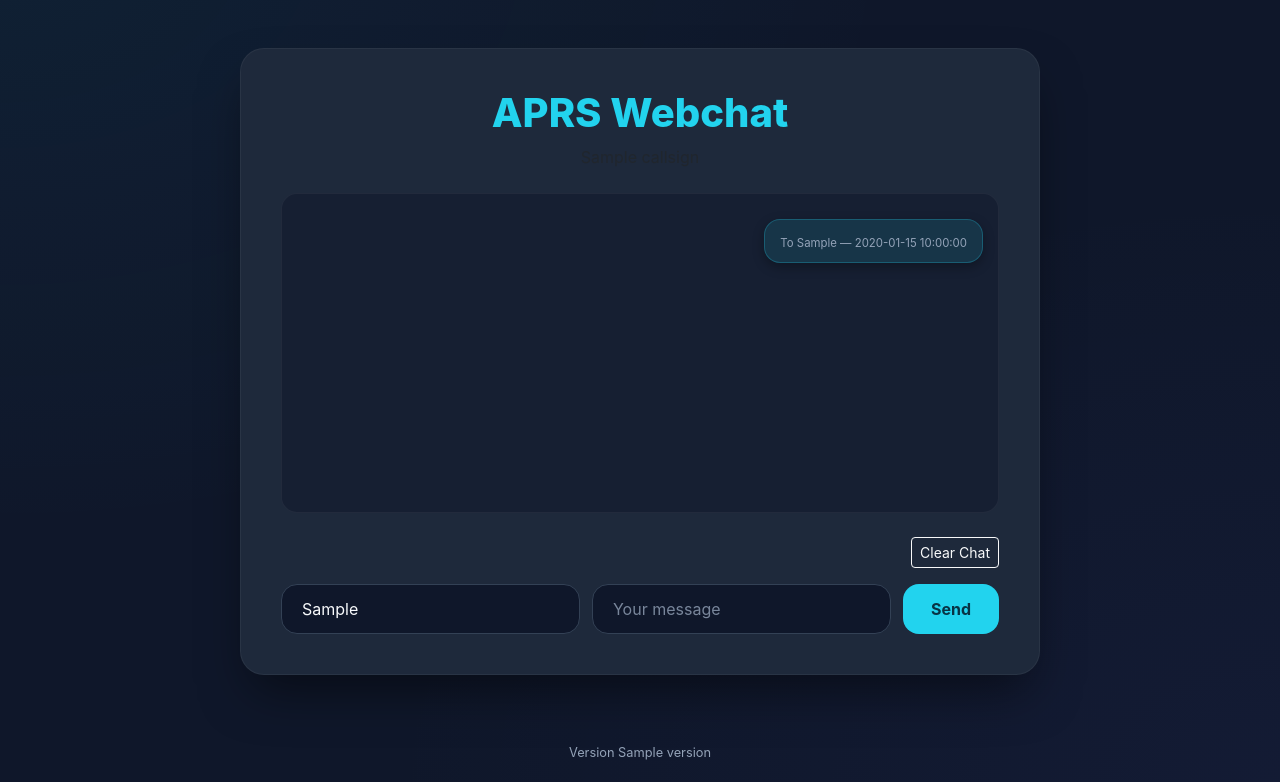
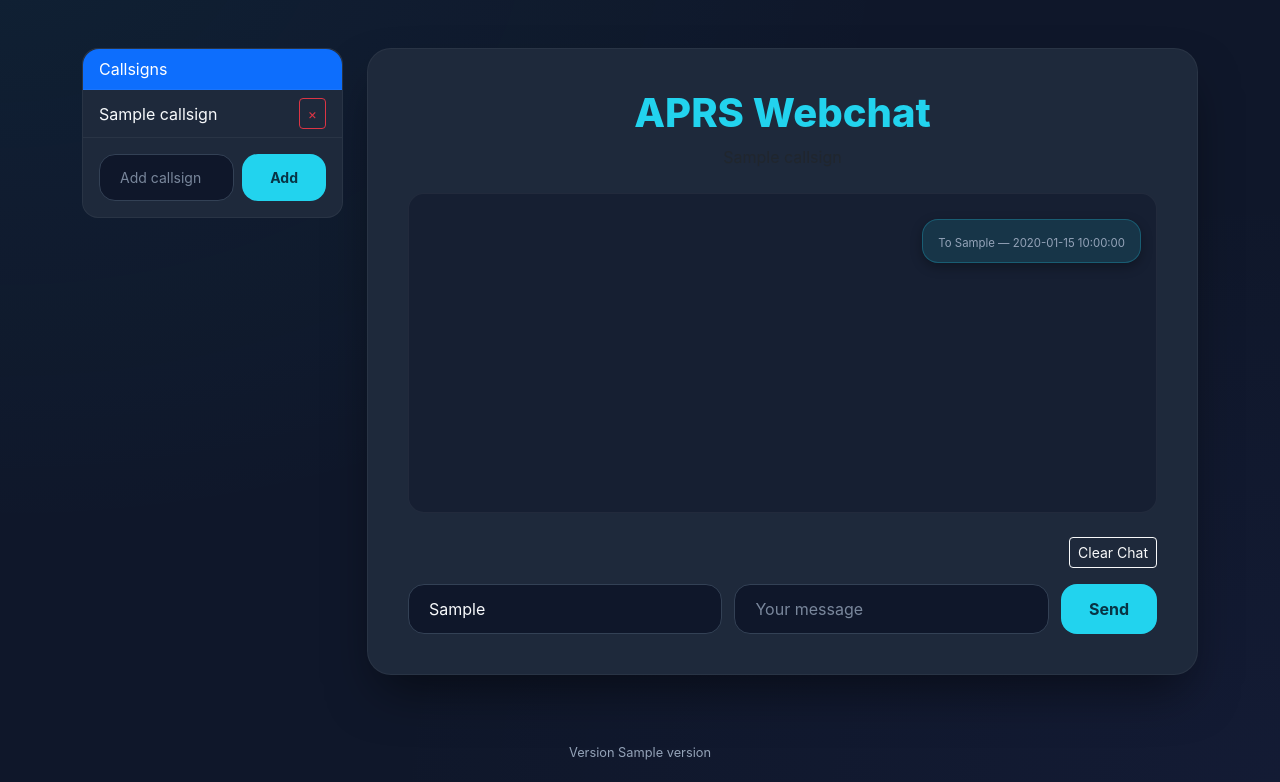
Before and after one commit to md-thomas/aprschat, a Python web app: template templates/index.html in a window 1280 px wide. Shown: the part 57-839 px from the top of the page. Run offline with Jinja, Linux system fonts and the light colour scheme; the template is opened without the code that fills it: most values are stand-ins (such as "Sample title", 1, 10 or a date in 2020).

Commit message:
Add web-managed callsign list with a sidebar widget
Adds a Callsigns sidebar (left of the chat panel) backed by
callsigns.json instead of a config file. Callsigns can be added or
removed directly from the page (POST /callsigns/add, /callsigns/remove)
with no restart required, and clicking a listed callsign toggles it
into the recipient field, supporting multi-recipient sends. Checks off
item 6 on the README Todo list.

Co-Authored-By: Claude Sonnet 5 <noreply@anthropic.com>

```diff
--- /dev/null
+++ b/callsigns.json
@@ -0,0 +1,4 @@
+[
+  "K0MDT",
+  "K0MDT-10"
+]
--- a/static/style.css
+++ b/static/style.css
@@ -38,13 +38,48 @@ h1 {
 }
 
 .content-card {
-    max-width: 800px;
-    margin: 0 auto;
     background: var(--card-obsidian);
     padding: 2.5rem;
     border-radius: 24px;
     border: 1px solid rgba(255, 255, 255, 0.05);
     box-shadow: 0 25px 50px -12px rgba(0, 0, 0, 0.5);
+}
+
+.card {
+    background-color: var(--card-obsidian) !important;
+    border-color: rgba(255, 255, 255, 0.05) !important;
+    border-radius: 16px;
+}
+
+.card-header {
+    border-color: rgba(255, 255, 255, 0.05) !important;
+    border-top-left-radius: 16px !important;
+    border-top-right-radius: 16px !important;
+}
+
+.list-group-item {
+    background-color: var(--card-obsidian) !important;
+    border-color: rgba(255, 255, 255, 0.05) !important;
+    color: var(--text-ghost) !important;
+}
+
+.callsign-item {
+    cursor: pointer;
+    transition: background-color 0.15s ease;
+}
+
+.callsign-item:hover {
+    background-color: rgba(34, 211, 238, 0.08) !important;
+}
+
+.callsign-item.selected {
+    background-color: rgba(34, 211, 238, 0.15) !important;
+    border-color: rgba(34, 211, 238, 0.3) !important;
+    color: var(--accent-cyan) !important;
+}
+
+.badge {
+    color: #fff !important;
 }
 
 .chat-box {
--- a/templates/index.html
+++ b/templates/index.html
@@ -37,7 +37,7 @@
 
 <form method="post">
     <div class="search-wrapper">
-        <input type="text" class="form-control" name="to_callsign" placeholder="Recipient Callsign" value="{{ to_callsign }}" required>
+        <input type="text" class="form-control" id="to_callsign" name="to_callsign" placeholder="Recipient Callsign(s), comma-separated" value="{{ to_callsign }}" required>
         <input type="text" class="form-control" name="message" placeholder="Your message" required>
         <button type="submit" class="btn btn-primary">Send</button>
     </div>
--- a/templates/layout.html
+++ b/templates/layout.html
@@ -19,8 +19,36 @@
 </nav>
 
 <main class="container my-5">
-    <div class="content-card">
-        {% block content %}{% endblock %}
+    <div class="row g-4">
+        <aside class="col-md-3">
+            <div class="card mb-3">
+                <div class="card-header bg-primary text-white">Callsigns</div>
+                <ul class="list-group list-group-flush" id="callsign-list">
+                    {% for cs in callsigns %}
+                    <li class="list-group-item d-flex justify-content-between align-items-center">
+                        <span class="callsign-item" data-callsign="{{ cs }}" role="button">{{ cs }}</span>
+                        <form method="post" action="/callsigns/remove" class="ms-2">
+                            <input type="hidden" name="callsign" value="{{ cs }}">
+                            <button type="submit" class="btn btn-sm btn-outline-danger" title="Remove {{ cs }}">&times;</button>
+                        </form>
+                    </li>
+                    {% else %}
+                    <li class="list-group-item text-muted">No callsigns yet</li>
+                    {% endfor %}
+                </ul>
+                <div class="card-body">
+                    <form method="post" action="/callsigns/add" class="d-flex gap-2">
+                        <input type="text" name="callsign" class="form-control form-control-sm" placeholder="Add callsign" required>
+                        <button type="submit" class="btn btn-sm btn-primary">Add</button>
+                    </form>
+                </div>
+            </div>
+        </aside>
+        <div class="col-md-9">
+            <div class="content-card">
+                {% block content %}{% endblock %}
+            </div>
+        </div>
     </div>
 </main>
 
@@ -92,6 +120,23 @@
                 });
             }, 4000);
         }
+
+        $('.callsign-item').on('click', function() {
+            const callsign = $(this).data('callsign').toString();
+            const input = $('#to_callsign');
+            let current = input.val().split(',').map(s => s.trim()).filter(Boolean);
+            const idx = current.indexOf(callsign);
+
+            if (idx === -1) {
+                current.push(callsign);
+                $(this).addClass('selected');
+            } else {
+                current.splice(idx, 1);
+                $(this).removeClass('selected');
+            }
+
+            input.val(current.join(', '));
+        });
     });
 </script>
 
```
Also changed, not shown: app.py (+66 -19 lines), README.md.
